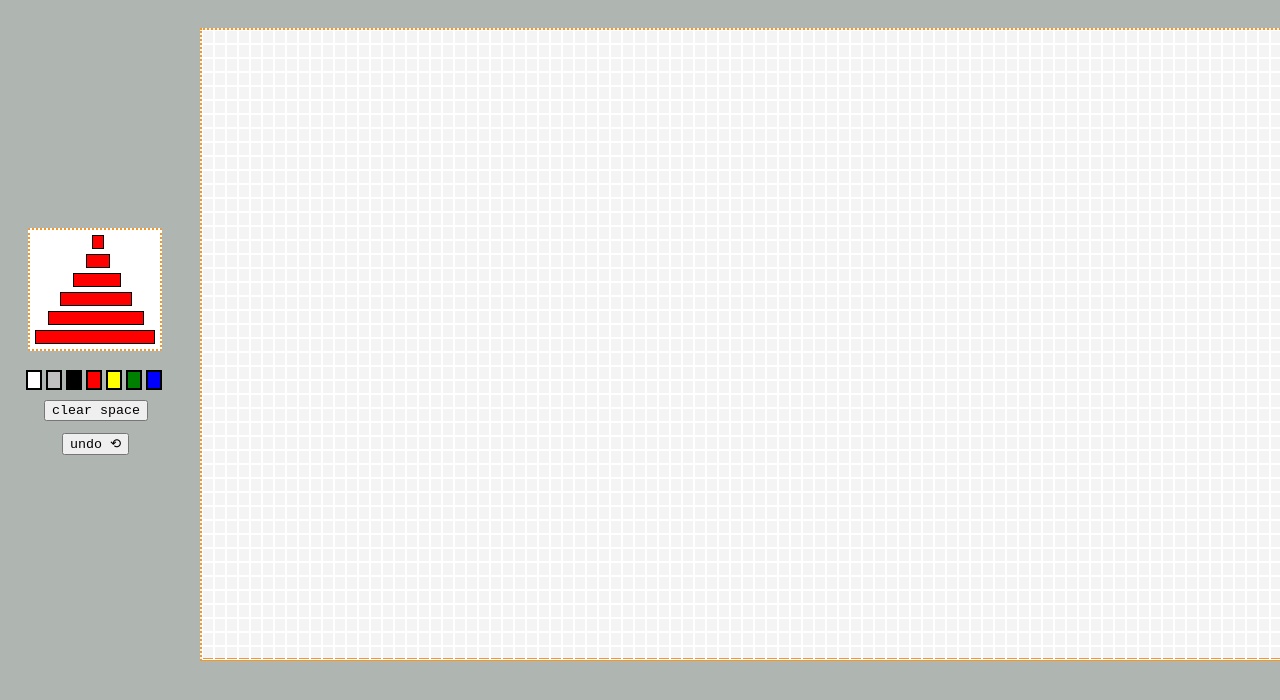
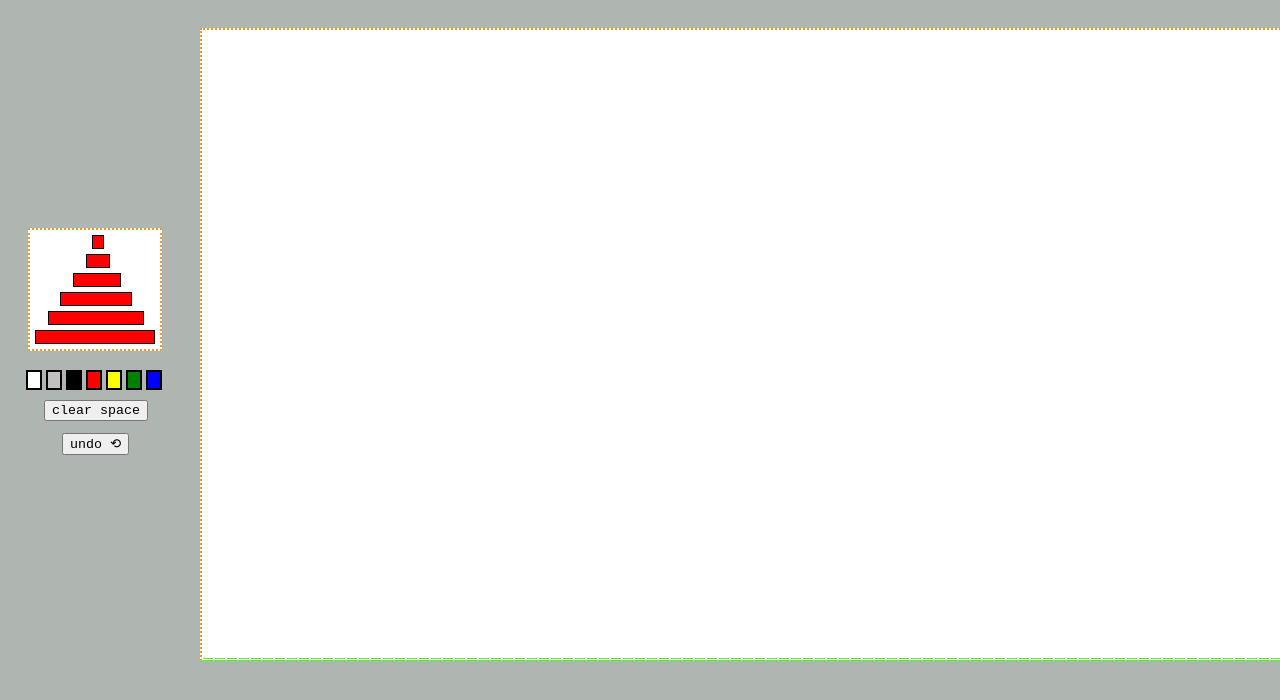
Before and after one commit to JCAus/lego-brick-sandbox, a plain HTML site: page index.html in a window 1280 px wide. Shown: the top 700 px of the page. Drawn offline with nearby package versions, Linux system fonts and the light colour scheme.

Commit message:
final commit

```diff
--- a/app.css
+++ b/app.css
@@ -112,11 +112,11 @@ body{
     border-left: dotted 2px rgb(245, 150, 41);
     border-right: dotted 2px rgb(245, 150, 41);
     border-top: dotted 2px rgb(245, 150, 41);
-    border-bottom: solid 3px rgb(245, 150, 41);
+    border-bottom: solid 3px rgb(89, 245, 41);
     line-height: 10px;
     justify-content: center;
     align-items: center;
-    background-color: rgba(255, 255, 255, 0.858);
+    background-color: rgb(255, 255, 255);
 }
 
 .pixel{
```
